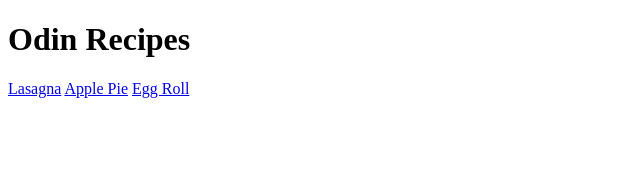
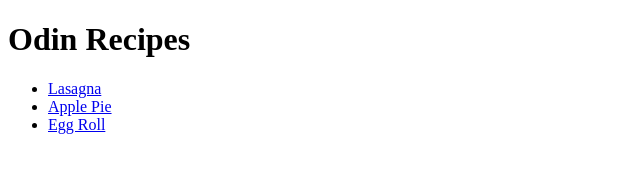
Before and after one commit to Nickit1917/odin-recipes, a plain HTML site: page index.html in a window 1280 px wide. Shown: the whole page, without its empty margins (0-640 px from the left). Drawn offline with Linux system fonts and the light colour scheme.

Commit message:
Wrapped links on home page in a list to improve UI

```diff
--- a/index.html
+++ b/index.html
@@ -7,9 +7,10 @@
 </head>
 <body>
     <h1>Odin Recipes</h1>
-
-    <a href="./recipes/lasagna.html">Lasagna</a>
-    <a href="./recipes/apple_pie.html">Apple Pie</a>
-    <a href="./recipes/egg_roll.html">Egg Roll</a>
+        <ul>
+            <li><a href="./recipes/lasagna.html">Lasagna</a></li>
+           <li><a href="./recipes/apple_pie.html">Apple Pie</a></li>
+           <li><a href="./recipes/egg_roll.html">Egg Roll</a></li>
+        </ul>
 </body>
 </html>
```
